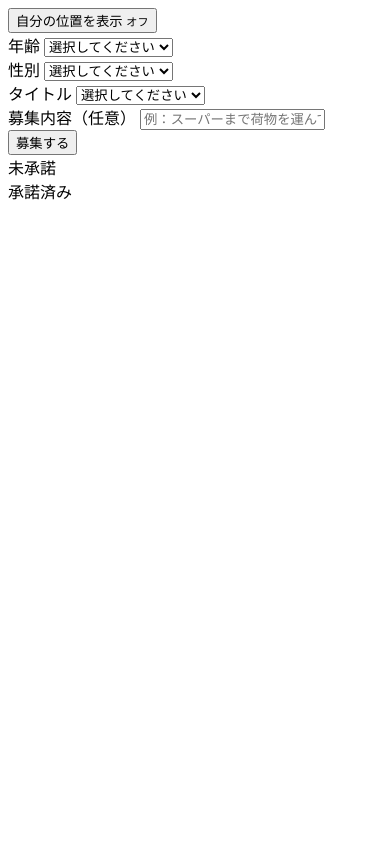
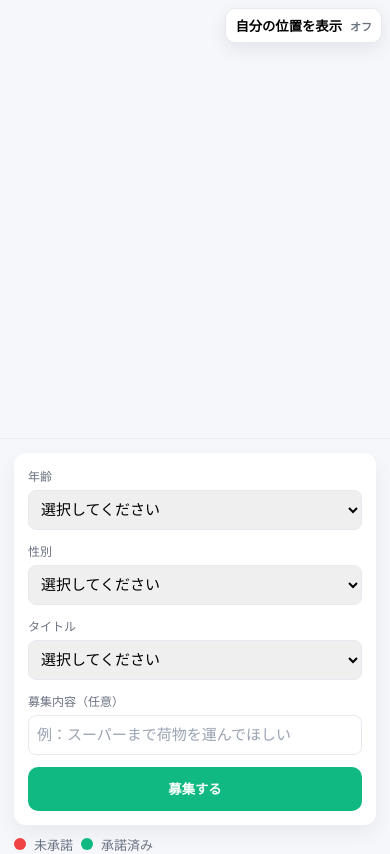
Before and after one commit to kuru9696/production, a Flask app: page /post in a window 390 px wide. Before the commit the page ends 200 px from the top, so only its background shows below. Run offline with Flask 3, Linux system fonts and the light colour scheme.

Commit message:
cssを追加

```diff
--- a/static/css/style.css
+++ b/static/css/style.css
@@ -0,0 +1,52 @@
+    :root{
+      --bg: #f5f7fb;
+      --card: #ffffff;
+      --muted: #6b7280;
+      --accent: #2563eb;
+      --accent-2: #10b981;
+      --danger: #ef4444;
+      --radius: 12px;
+    }
+    *{box-sizing: border-box}
+    html,body{height:100%;margin:0;font-family:Inter, system-ui, -apple-system, "Segoe UI", Roboto, "Helvetica Neue", Arial; background:var(--bg); color:#0f172a}
+    header.app-header{display:flex;align-items:center;gap:12px;padding:12px 16px;background:linear-gradient(90deg,#ffffff 0%, #eef2ff 100%);box-shadow:0 2px 8px rgba(15,23,42,0.04);position:sticky;top:0;z-index:1000}
+    .brand{display:flex;align-items:center;gap:10px}
+    .logo{width:42px;height:42px;border-radius:10px;background:linear-gradient(135deg,var(--accent),#7c3aed);display:flex;align-items:center;justify-content:center;color:white;font-weight:700;font-size:18px}
+    .title{font-weight:700;font-size:16px}
+    .subtitle{font-size:12px;color:var(--muted)}
+    #map{height:56vh;width:100%;border-bottom:1px solid rgba(15,23,42,0.04)}
+    .controls{max-width:980px;margin:14px auto;padding:0 14px}
+    .form-card{background:var(--card);border-radius:var(--radius);padding:14px;box-shadow:0 8px 20px rgba(2,6,23,0.06);display:grid;grid-template-columns:repeat(2,1fr);gap:12px;align-items:end}
+    .form-row{display:flex;flex-direction:column;gap:6px}
+    label{font-size:12px;color:var(--muted)}
+    select,input{height:40px;padding:8px;border-radius:8px;border:1px solid #e6e9ef;font-size:15px}
+    input::placeholder{color:#9aa4b2}
+    .full{grid-column:1/-1}
+    .submit-btn{background:var(--accent-2);border:none;color:white;padding:10px;border-radius:10px;font-weight:600;cursor:pointer;height:44px}
+    .submit-btn:active{transform:translateY(1px)}
+    .legend{display:flex;gap:8px;align-items:center;margin-top:10px}
+    .legend .item{display:flex;align-items:center;gap:8px;font-size:13px;color:var(--muted)}
+    .dot{width:12px;height:12px;border-radius:50%}
+    .dot.red{background:#ef4444}
+    .dot.green{background:#10b981}
+    .leaflet-popup-content-wrapper{border-radius:10px}
+    .popup-content{min-width:220px}
+    .popup-row{display:flex;gap:8px;align-items:center;margin-bottom:6px}
+    .popup-title{font-weight:700;font-size:15px;margin:0}
+    .popup-sub{font-size:13px;color:var(--muted);margin:0}
+    .popup-btn{display:block;width:100%;padding:8px;border-radius:8px;border:none;font-weight:600;cursor:pointer;margin-top:8px}
+    .btn-approve{background:#f59e0b;color:white}
+    .btn-complete{background:#10b981;color:white}
+    .btn-danger{background:#ef4444;color:white}
+    .toast{position:fixed;left:50%;transform:translateX(-50%);bottom:22px;background:rgba(15,23,42,0.9);color:white;padding:10px 14px;border-radius:8px;z-index:2000;display:none}
+    .user-toggle{position:fixed;top:12px;right:12px;z-index:1200;background:var(--card);border-radius:10px;box-shadow:0 6px 18px rgba(2,6,23,0.08);padding:8px 10px;display:flex;gap:8px;align-items:center;border:1px solid #e6e9ef;font-weight:600;cursor:pointer;user-select:none}
+    .user-toggle.active{background:linear-gradient(90deg,var(--accent),#7c3aed);color:white;border-color:transparent}
+    .user-toggle small{display:block;font-size:11px;color:var(--muted)}
+    .user-toggle.active small{color:rgba(255,255,255,0.9)}
+    @media(max-width:720px){
+      .form-card{grid-template-columns:1fr}
+      .title{font-size:15px}
+      .logo{width:36px;height:36px}
+      #map{height:52vh}
+      .user-toggle{top:8px;right:8px;padding:7px 9px}
+    }
--- a/templates/base.html
+++ b/templates/base.html
@@ -8,7 +8,6 @@
 
   <link href="https://fonts.googleapis.com/css2?family=Inter:wght@300;400;600;700&display=swap" rel="stylesheet">
   <link rel="stylesheet" href="https://unpkg.com/leaflet@1.9.4/dist/leaflet.css" />
-
   <link rel="stylesheet" href="{{ url_for('static', filename='css/style.css') }}
   ">
 
--- a/templates/support.html
+++ b/templates/support.html
@@ -4,4 +4,5 @@
 
 {% block content %}
   <p>募集を探す</p>
+
 {% endblock %}
```
